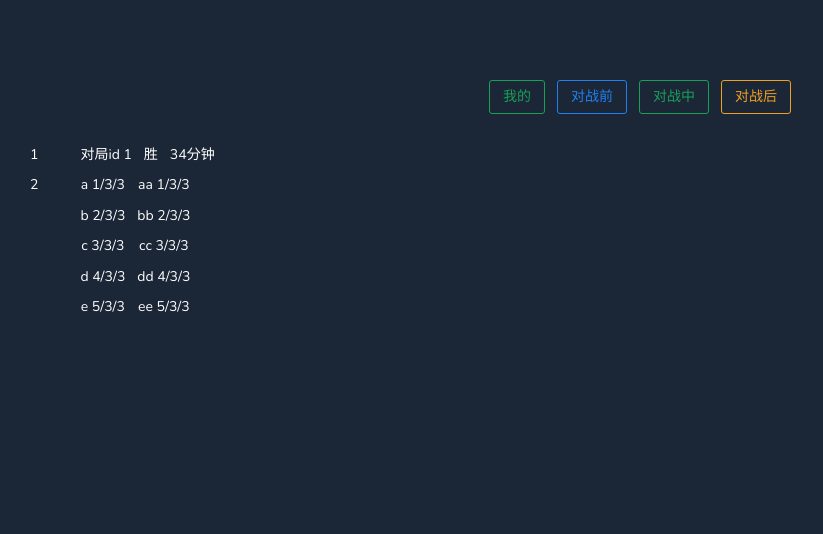
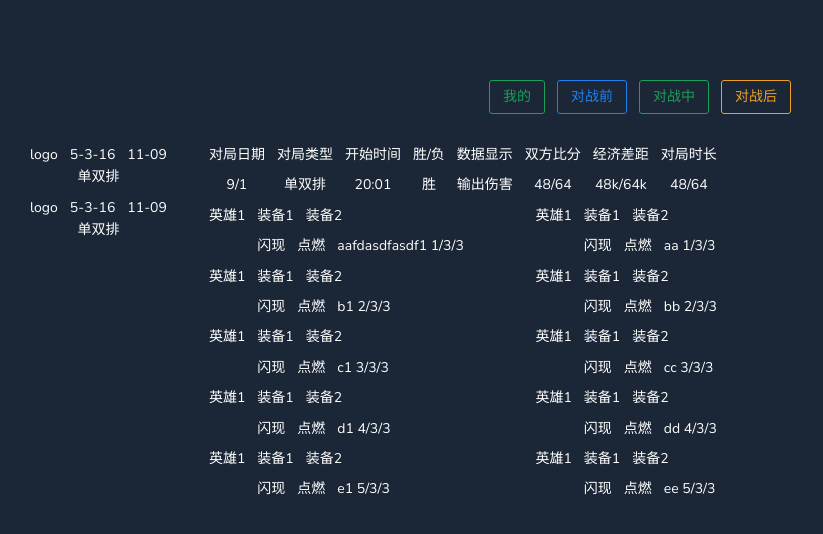
Before and after one commit to LvBay/firebox, a Vue app in the folder frontend/: page /#/summoner-info in a window 1280 px wide. Shown: the top 534 px of the page, without its empty margins (0-823 px from the left). Built offline with nearby package versions, Linux system fonts and the light colour scheme.

Commit message:
战绩详情页面布局

```diff
--- a/frontend/src/components/matchDetail.vue
+++ b/frontend/src/components/matchDetail.vue
@@ -2,20 +2,75 @@
 <div>
   <n-space vertical>
     <n-space>
-      <div>对局id {{currentGameId}}</div>
-      <div v-if="matchDetail.isWin">胜 </div>
-      <div v-else>败 </div>
-      <div>{{matchDetail.spendTime}}</div>
+      <n-space vertical>
+        <div>对局日期</div>
+        <div>9/1</div>
+      </n-space>
+      <n-space vertical>
+        <div>对局类型</div>
+        <div>单双排</div>
+      </n-space>
+      <n-space vertical>
+        <div>开始时间</div>
+        <div>20:01</div>
+      </n-space>
+      <n-space vertical>
+        <div>胜/负</div>
+        <div v-if="matchDetail.isWin">胜</div>
+        <div v-else>负</div>
+      </n-space>
+      <n-space vertical>
+        <div>数据显示</div>
+        <div>输出伤害</div>
+      </n-space>
+      <n-space vertical>
+        <div>双方比分</div>
+        <div>48/64</div>
+      </n-space>
+      <n-space vertical>
+        <div>经济差距</div>
+        <div>48k/64k</div>
+      </n-space>
+      <n-space vertical>
+        <div>对局时长</div>
+        <div>48/64</div>
+      </n-space>
     </n-space>
-    <n-space>
+    <n-space justify="space-between">
       <n-space vertical>
         <div v-for="item in matchDetail.team1">
-          <div>{{item.name}} {{item.kda}}</div>
+          <n-space>
+            <div>英雄1</div>
+            <n-space vertical>
+              <n-space>
+                <div>装备1</div>
+                <div>装备2</div>
+              </n-space>
+              <n-space>
+                <div>闪现</div>
+                <div>点燃</div>
+                <div>{{item.name}} {{item.kda}}</div>
+              </n-space>
+            </n-space>
+          </n-space>
         </div>
       </n-space>
       <n-space vertical>
         <div v-for="item in matchDetail.team2">
-          <div>{{item.name}} {{item.kda}}</div>
+          <n-space>
+            <div>英雄1</div>
+            <n-space vertical>
+              <n-space>
+                <div>装备1</div>
+                <div>装备2</div>
+              </n-space>
+              <n-space>
+                <div>闪现</div>
+                <div>点燃</div>
+                <div>{{item.name}} {{item.kda}}</div>
+              </n-space>
+            </n-space>
+          </n-space>
         </div>
       </n-space>
     </n-space>
@@ -52,11 +107,11 @@ function getMatchDetail(id){
     isWin:props.currentGameId==1,
     spendTime:'34分钟',
     team1:[
-      {name:'a',kda:'1/3/3'},
-      {name:'b',kda:'2/3/3'},
-      {name:'c',kda:'3/3/3'},
-      {name:'d',kda:'4/3/3'},
-      {name:'e',kda:'5/3/3'},
+      {name:'aafdasdfasdf'+props.currentGameId,kda:'1/3/3'},
+      {name:'b'+props.currentGameId,kda:'2/3/3'},
+      {name:'c'+props.currentGameId,kda:'3/3/3'},
+      {name:'d'+props.currentGameId,kda:'4/3/3'},
+      {name:'e'+props.currentGameId,kda:'5/3/3'},
     ],
     team2:[
       {name:'aa',kda:'1/3/3'},
--- a/frontend/src/pages/summonerInfo.vue
+++ b/frontend/src/pages/summonerInfo.vue
@@ -3,7 +3,14 @@
     <div>
       <n-space vertical>
         <div class="list" v-for="(data,index) in matchList" @click="changeCurrentGameId(data)">
-          {{ data.gameId }}
+            <n-space>
+              <div>logo</div>
+              <div>5-3-16</div>
+              <div>11-09</div>
+            </n-space>
+            <n-space justify="center">
+              <div>单双排</div>
+            </n-space>
         </div>
       </n-space>
     </div>
```
